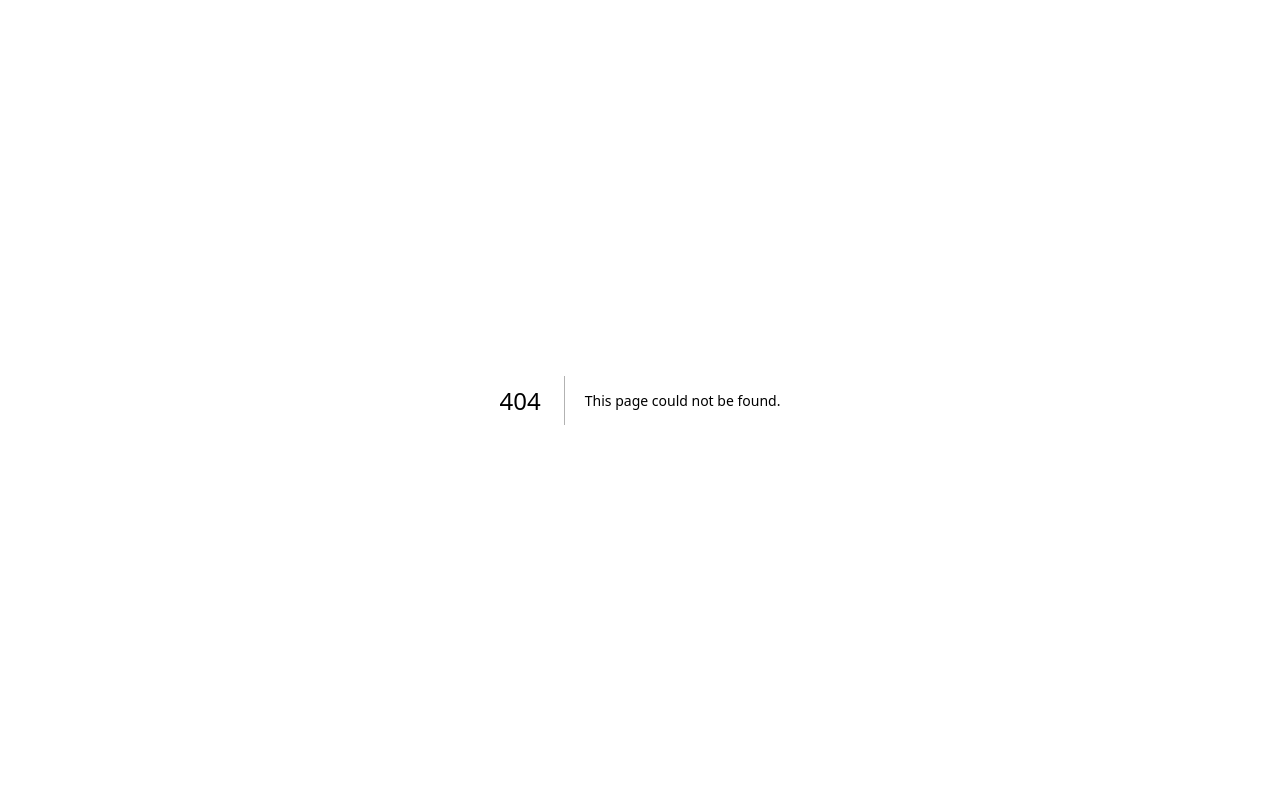
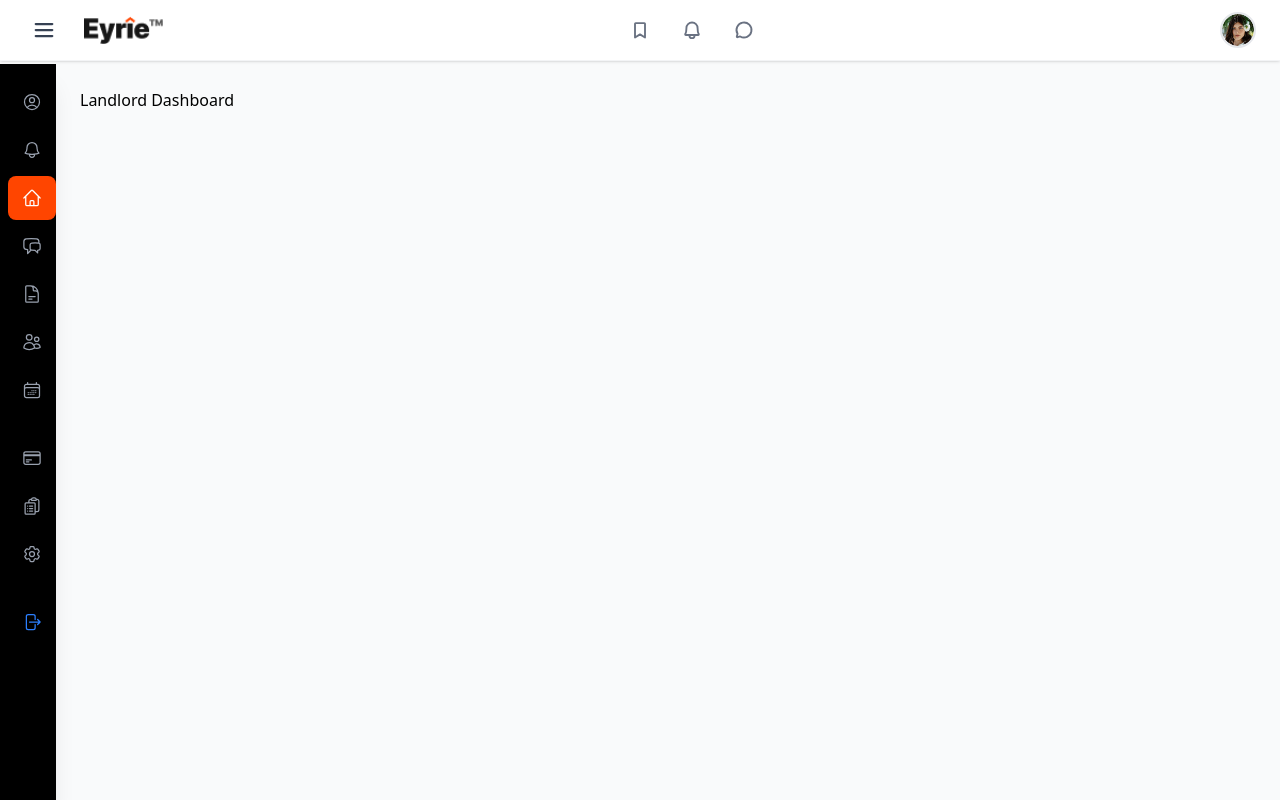
Before and after one commit to Eyrie-Nigeria/Eyrie-fe, a Next.js app: page /landlord/dashboard in a window 1280 px wide. Before the commit this address had no page. Built offline with nearby package versions, Linux system fonts and the light colour scheme.

Commit message:
starting landlord dashboard

```diff
--- /dev/null
+++ b/src/app/(dashboard)/landlord/dashboard/page.tsx
@@ -0,0 +1,9 @@
+import React from 'react';
+
+export default function LandlordDashboardPage() {
+  return (
+    <div>
+      <h1>Landlord Dashboard</h1>
+    </div>
+  );
+}
```
Also changed, not shown: src/app/(dashboard)/landlord/page.tsx (added).
